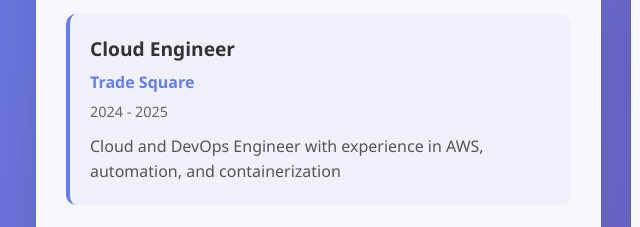
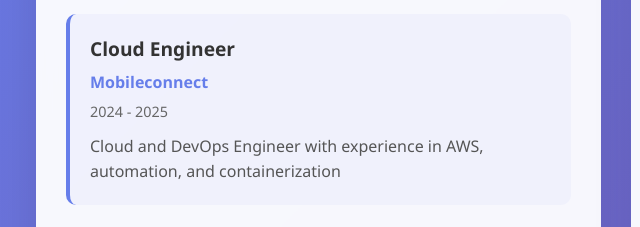
Before and after one commit to xkre8/Cloud-Engineer, a website: page index.html in a window 1280 px wide. Shown: the part 469-696 px from the top of the page, 24-664 px from the left. Drawn offline with Linux system fonts and the light colour scheme.

Commit message:
Update index.html

```diff
--- a/index.html
+++ b/index.html
@@ -46,7 +46,7 @@
 
                 <div class="experience-item">
                     <h4>Cloud Engineer</h4>
-                    <div class="company">Trade Square</div>
+                    <div class="company">Mobileconnect</div>
                     <div class="duration">2024 - 2025</div>
                     <div class="description">
                         Cloud and DevOps Engineer with experience in AWS, automation, and containerization
```
